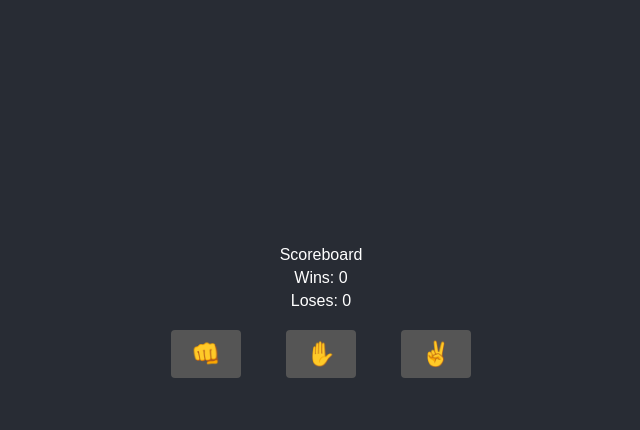
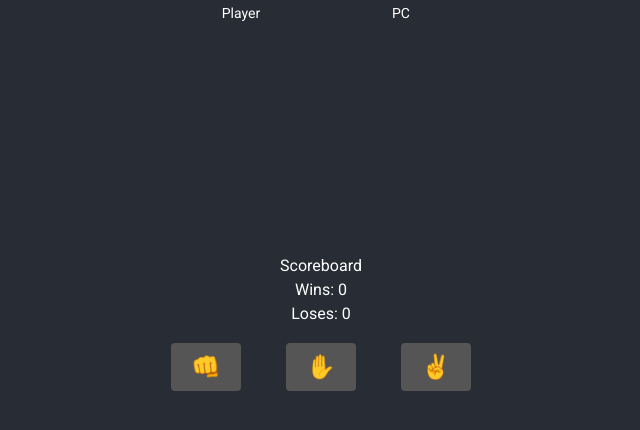
Before and after one commit to TeoMontoya/TOS, a plain HTML site: page RPS/index.html in a window 1280 px wide. Shown: the part 266-696 px from the top of the page, without its empty margins (319-959 px from the left). Drawn offline with Linux system fonts and the light colour scheme.

Commit message:
dunno what changed, but commit

```diff
--- a/RPS/styles.css
+++ b/RPS/styles.css
@@ -1,3 +1,5 @@
+@import url('https://fonts.googleapis.com/css?family=Roboto&display=swap');
+
 * {
     box-sizing: border-box;
     margin: 0;
@@ -5,7 +7,7 @@
 }
 
 body {
-    font-family: Arial, sans-serif;
+    font-family: 'Roboto', Arial, sans-serif;
     background-color: #282c34;
     color: white;
     display: flex;
@@ -20,8 +22,7 @@
     margin-bottom: 20px;
 }
 
-  .infoText,
-  .battleText {
+.infoText, .battleText {
     text-align: center;
     margin-bottom: 10px;
     font-size: 18px;
@@ -43,13 +44,11 @@
   display: flex;
   flex-direction: column;
   align-items: center;
-    width: 160px;
-    height: 210px;
-    text-align: center;
+  min-width: 160px;
+  min-height: 210px;
 }
 
-  .playerChoiceLabel,
-  .pcChoiceLabel {
+.playerChoiceLabel, .pcChoiceLabel {
     font-size: 14px;
     margin-bottom: 5px;
 }
@@ -57,14 +56,10 @@
 .playerChoice,
 .pcChoice {
   font-size: 96px;
-    width: 160px;
-    height: 160px;
+  min-width: 160px;
+  min-height: 210px;
 }
 
-  .playerChoiceLabel,
-  .pcChoiceLabel {
-    display: none;
-  }
 
 .scoreboard {
     text-align: center;
```
Lines whose indentation alone changed are shown as unchanged.
